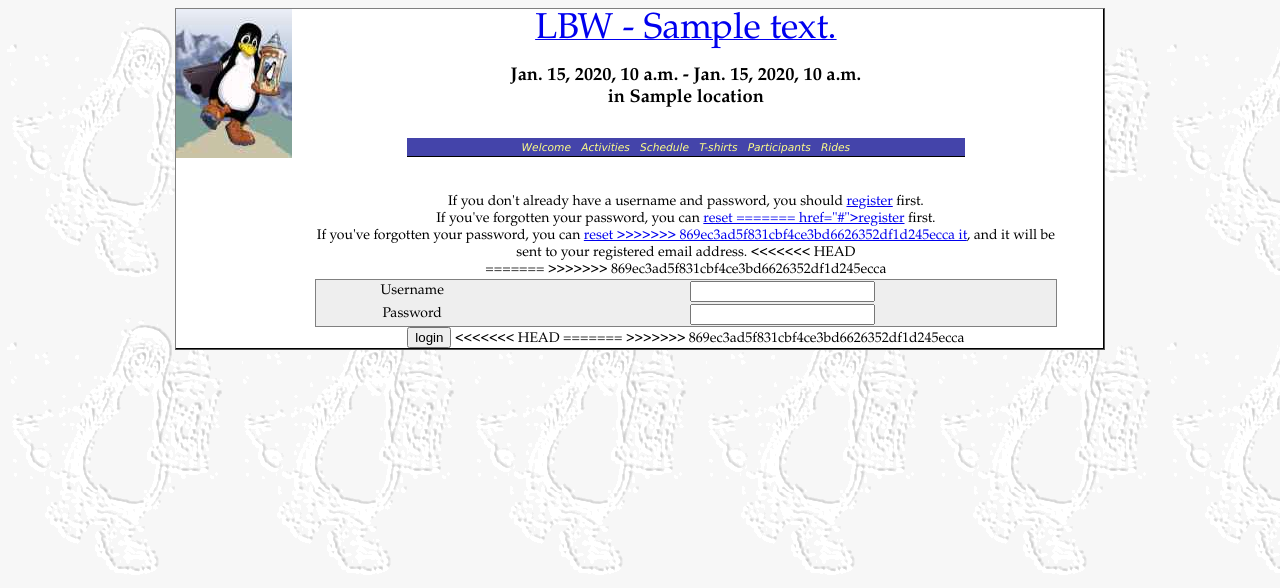
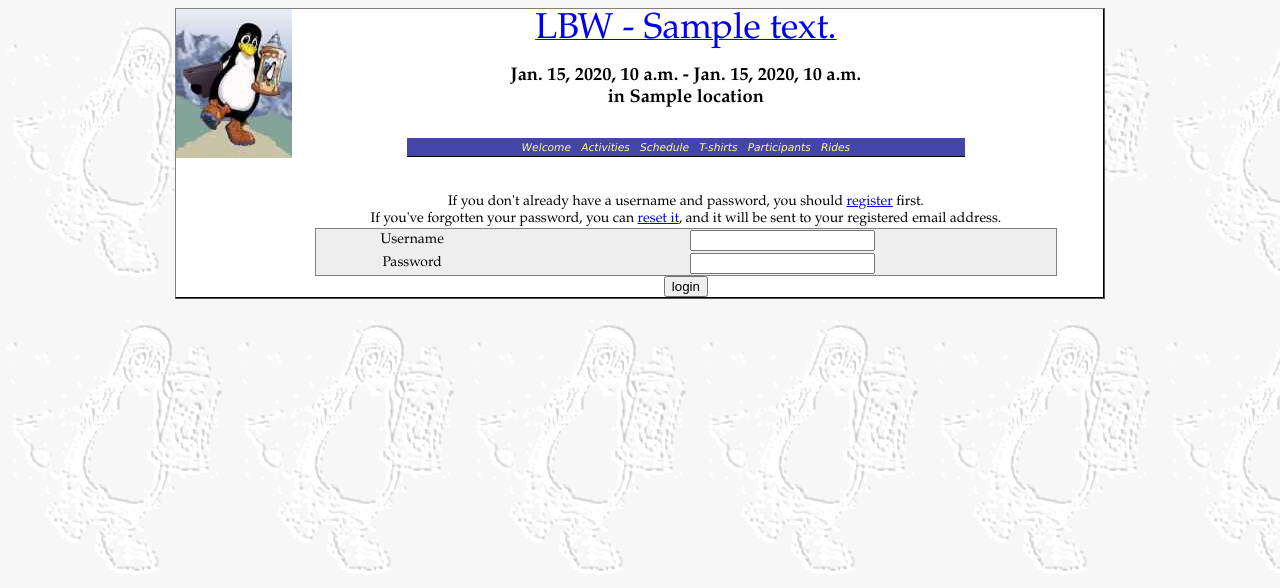
Before and after one commit to lbedford/registration, a Django app: template templates/registration/login.html in a window 1280 px wide. Shown: the top 588 px of the page. Run offline with Django 3.2, Linux system fonts and the light colour scheme; the template is opened without the code that fills it: most values are stand-ins (such as "Sample title", 1, 10 or a date in 2020); form fields are guessed from the names that the template uses.

Commit message:
merge diffs

```diff
--- a/templates/registration/login.html
+++ b/templates/registration/login.html
@@ -2,25 +2,15 @@
 
 {% block body %}
 
-If you don't already have a username and password, you should <a
-<<<<<<< HEAD
-        href="{% url 'registration:register_user' %}">register</a> first.<br/>
-If you've forgotten your password, you can <a href="{% url 'registration:resetpassword' %}">reset
-=======
-        href="{% url 'register' %}">register</a> first.<br/>
-If you've forgotten your password, you can <a href="{% url 'django.contrib.auth.views.password_reset' %}">reset
->>>>>>> 869ec3ad5f831cbf4ce3bd6626352df1d245ecca
-    it</a>, and it will be sent to your registered email address.
+If you don't already have a username and password, you should
+<a href="{% url 'register' %}">register</a> first.<br/>
+If you've forgotten your password, you can <a href="{% url 'django.contrib.auth.views.password_reset' %}">reset it</a>, and it will be sent to your registered email address.
 
 {% if form.errors %}
 <p>Your username and password didn't match. Please try again.</p>
 {% endif %}
 
-<<<<<<< HEAD
-<form method="post" action="{% url 'registration:login' %}">
-=======
 <form method="post" action="{% url 'django.contrib.auth.views.login' %}">
->>>>>>> 869ec3ad5f831cbf4ce3bd6626352df1d245ecca
 {% csrf_token %}
 <table>
 <tr>
@@ -34,11 +24,7 @@ If you've forgotten your password, you can <a href="{% url 'django.contrib.auth.
 </table>
 
 <input type="submit" value="login" />
-<<<<<<< HEAD
-<input type="hidden" name="next" value="{% url 'registration:index' %}" />
-=======
 <input type="hidden" name="next" value="{{ next }}" />
->>>>>>> 869ec3ad5f831cbf4ce3bd6626352df1d245ecca
 </form>
 
 {% endblock %}
--- a/templates/registration/navbar.html
+++ b/templates/registration/navbar.html
@@ -8,12 +8,7 @@
     &nbsp; <a href="{% url 'registration:rides' lbw.id %}">Rides</a>
   {% endif %}
   {% if user.is_authenticated %}
-<<<<<<< HEAD
-    &nbsp; <a href="{% url 'registration:changepassword' %}">Change Password</a>
-    &nbsp; <a href="{% url 'registration:logout' %}">Logout</a>
-=======
-    &nbsp; <a href="{% url changepassword %}">Change Password</a>
-    &nbsp; <a href="{% url logout %}">Logout</a>
->>>>>>> 869ec3ad5f831cbf4ce3bd6626352df1d245ecca
+    &nbsp; <a href="{% url 'changepassword' %}">Change Password</a>
+    &nbsp; <a href="{% url 'logout' %}">Logout</a>
   {% endif %}
 </div>
```
